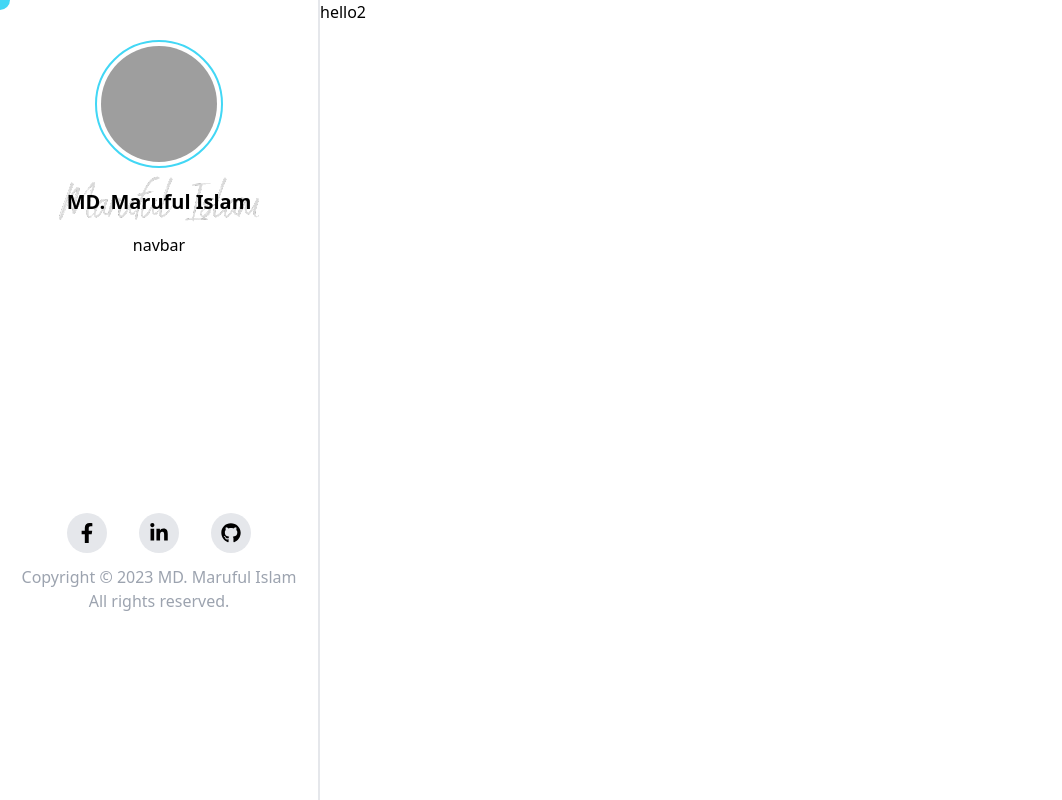
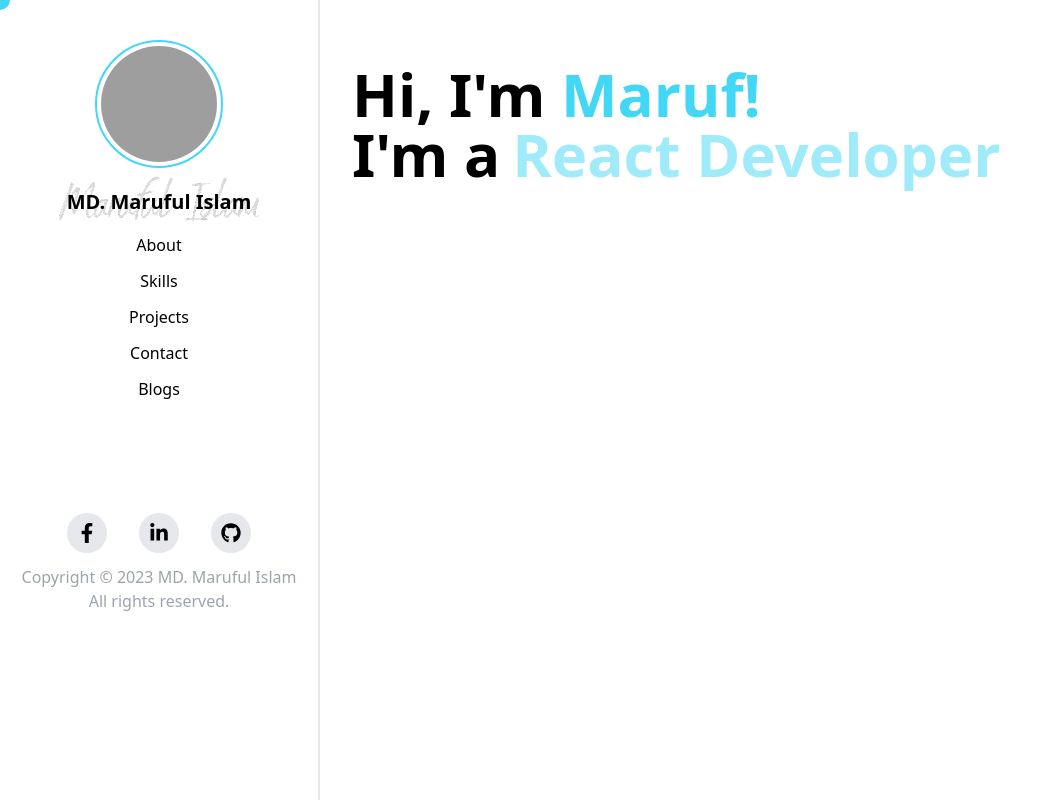
Before and after one commit to dev-maruful/final-portfolio, a React (Vite) app: page / in a window 1280 px wide. Shown: the whole page, without its empty margins (0-1062 px from the left). Built offline with nearby package versions, Linux system fonts and the light colour scheme; grey boxes are pictures that could not be loaded.

Commit message:
animation added on title

```diff
--- a/package.json
+++ b/package.json
@@ -14,7 +14,8 @@
     "react": "^18.2.0",
     "react-dom": "^18.2.0",
     "react-icons": "^4.9.0",
-    "react-router-dom": "^6.13.0"
+    "react-router-dom": "^6.13.0",
+    "react-transition-group": "^4.4.5"
   },
   "devDependencies": {
     "@types/react": "^18.0.37",
--- /dev/null
+++ b/src/Home/Home.jsx
@@ -0,0 +1,20 @@
+import React from "react";
+import TitleChange from "../TitleChange/TitleChange";
+
+const Home = () => {
+  return (
+    <div className="min-h-screen py-16">
+      <h2 className="text-6xl font-bold">
+        Hi, I'm <span className="text-[#42d7f5]">Maruf!</span>
+      </h2>
+      <h2 className="text-6xl font-bold flex items-center gap-3">
+        <span>I'm a</span>
+        <span className="text-[#42d7f5]">
+          <TitleChange></TitleChange>
+        </span>
+      </h2>
+    </div>
+  );
+};
+
+export default Home;
--- /dev/null
+++ b/src/TitleChange/TitleChange.css
@@ -0,0 +1,17 @@
+.fade-in-out {
+    animation: fadeInOut 2s ease-in-out infinite;
+}
+
+@keyframes fadeInOut {
+    0% {
+        opacity: 0;
+    }
+
+    50% {
+        opacity: 1;
+    }
+
+    100% {
+        opacity: 0;
+    }
+}
--- /dev/null
+++ b/src/TitleChange/TitleChange.jsx
@@ -0,0 +1,49 @@
+import React, { useEffect, useState } from "react";
+import { CSSTransition } from "react-transition-group";
+import "./TitleChange.css";
+
+const TitleChange = () => {
+  const [titles, setTitles] = useState([
+    "Full Stack Developer",
+    "MERN Stack Developer",
+    "React Developer",
+    "Frontend Developer",
+    "JavaScript Developer",
+  ]);
+  const [currentTitleIndex, setCurrentTitleIndex] = useState(0);
+  const [currentTitle, setCurrentTitle] = useState(titles[currentTitleIndex]);
+  const [animationKey, setAnimationKey] = useState(0);
+
+  useEffect(() => {
+    const timer = setInterval(() => {
+      setCurrentTitleIndex((prevIndex) => (prevIndex + 1) % titles.length);
+    }, 2000);
+
+    return () => {
+      clearInterval(timer);
+    };
+  }, []);
+
+  useEffect(() => {
+    setCurrentTitle(titles[currentTitleIndex]);
+    setAnimationKey((prevKey) => prevKey + 1);
+  }, [currentTitleIndex, titles]);
+
+  return (
+    <div className="inline">
+      <CSSTransition
+        in={true}
+        appear={true}
+        timeout={500}
+        classNames="fade"
+        key={currentTitle}
+      >
+        <h1 key={animationKey} className="fade-in-out">
+          {currentTitle}
+        </h1>
+      </CSSTransition>
+    </div>
+  );
+};
+
+export default TitleChange;
--- a/src/layout/Layout.jsx
+++ b/src/layout/Layout.jsx
@@ -1,6 +1,7 @@
 import React from "react";
 import Sidebar from "../sidebar/Sidebar";
 import MouseEffect from "../mouseEffect/MouseEffect";
+import { Outlet } from "react-router-dom";
 
 const Layout = () => {
   return (
@@ -8,7 +9,11 @@ const Layout = () => {
       <div className="col-span-1 text-center py-10 border-r-2 border-gray-200">
         <Sidebar></Sidebar>
       </div>
-      <div className="col-span-3">hello2</div>
+      <div className="col-span-3">
+        <div className="max-w-4xl mx-auto">
+          <Outlet></Outlet>
+        </div>
+      </div>
       <MouseEffect></MouseEffect>
     </div>
   );
--- a/src/navigation/Navigation.jsx
+++ b/src/navigation/Navigation.jsx
@@ -1,36 +1,17 @@
-// import React, { useState } from "react";
-// import { FaBars } from "react-icons/fa";
+import React from "react";
 
-// const Navigation = () => {
-//   const [isMenuOpen, setIsMenuOpen] = useState(false);
+const Navigation = () => {
+  return (
+    <div className="h-full">
+      <ul className="flex flex-col gap-3 font-medium items-center justify-center">
+        <li className="cursor-pointer hover:text-[#42d7f5]">About</li>
+        <li className="cursor-pointer hover:text-[#42d7f5]">Skills</li>
+        <li className="cursor-pointer hover:text-[#42d7f5]">Projects</li>
+        <li className="cursor-pointer hover:text-[#42d7f5]">Contact</li>
+        <li className="cursor-pointer hover:text-[#42d7f5]">Blogs</li>
+      </ul>
+    </div>
+  );
+};
 
-//   const handleMenuToggle = () => {
-//     setIsMenuOpen(!isMenuOpen);
-//   };
-
-//   return (
-//     <nav className="navbar flex gap-5 ">
-//       <div className="navbar-logo">Logo</div>
-//       <ul className={`flex flex-col list-none sm:absolute top-full w-full bg-[#f5f5f5] overflow-hidden  left-0  ${isMenuOpen ? "active " : ""}`}>
-//         <li className="navbar-item">
-//           <a href="#home">Home</a>
-//         </li>
-//         <li className="navbar-item">
-//           <a href="#about">About</a>
-//         </li>
-//         <li className="navbar-item">
-//           <a href="#portfolio">Portfolio</a>
-//         </li>
-//         <li className="navbar-item">
-//           <a href="#contact">Contact</a>
-//         </li>
-//       </ul>
-//       <div className="navbar-toggle cursor-pointer" onClick={handleMenuToggle}>
-//         {/* <i className={`fas ${isMenuOpen ? "fa-times" : "fa-bars"}`} /> */}
-//         {isMenuOpen ? "" : <FaBars></FaBars>}
-//       </div>
-//     </nav>
-//   );
-// };
-
-// export default Navigation;
+export default Navigation;
--- a/src/sidebar/Sidebar.jsx
+++ b/src/sidebar/Sidebar.jsx
@@ -2,6 +2,7 @@ import React from "react";
 import profile_pic from "../assets/images/profile-picture.png";
 import signature from "../assets/images/signature.png";
 import Footer from "../footer/Footer";
+import Navigation from "../navigation/Navigation";
 
 const Sidebar = () => {
   return (
@@ -17,7 +18,9 @@ const Sidebar = () => {
         <img className="w-[200px] h-[65px]" src={signature} alt="" />
         <h3 className="font-bold text-xl absolute top-5">MD. Maruful Islam</h3>
       </div>
-      <div className="min-h-[280px]">navbar</div>
+      <div className="min-h-[280px] h-full">
+        <Navigation></Navigation>
+      </div>
       <Footer></Footer>
     </div>
   );
```
Also changed, not shown: src/routes/Routes.jsx (+7 -0 lines), 1 other file (tests, documents, lock files or other folders).
